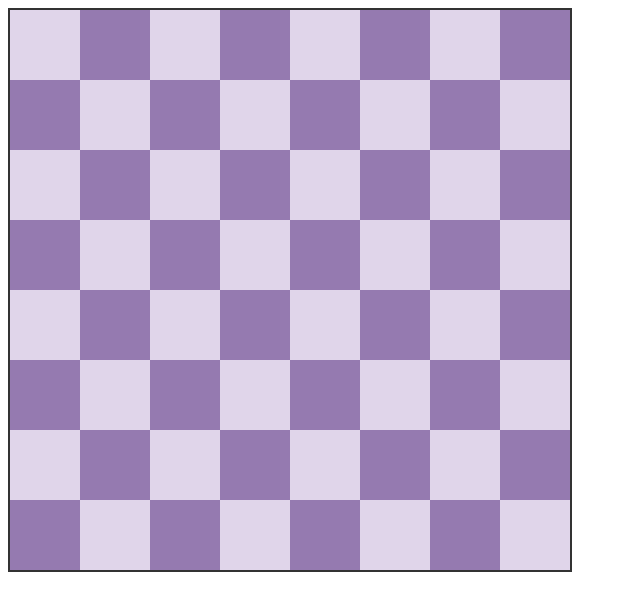
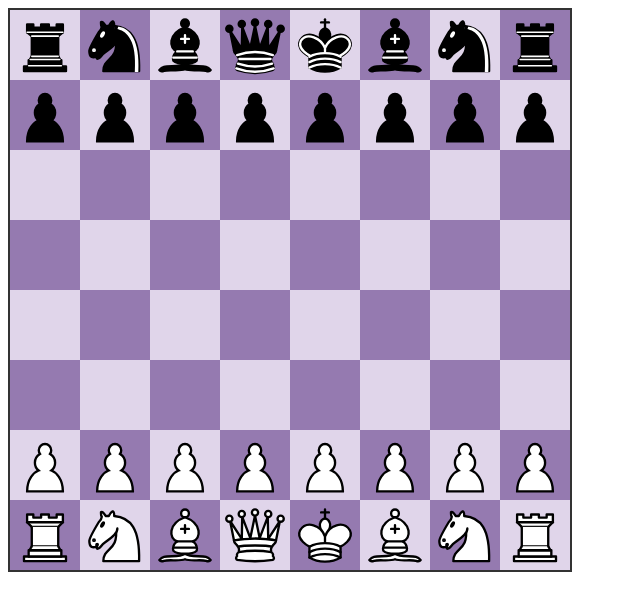
Before and after one commit to NikoM94/JSChess, a website with bundled scripts: page index.html in a window 1280 px wide. Shown: the whole page, without its empty margins (0-640 px from the left). Built offline with nearby package versions, Linux system fonts and the light colour scheme.

Commit message:
draw pieces and add click handlers

```diff
--- a/css/board.css
+++ b/css/board.css
@@ -11,4 +11,17 @@
   width: 70px;
   height: 70px;
   box-sizing: border-box;
+  align-items: center;
+  justify-content: center;
 }
+
+.piece {
+  width: 70px;
+  height: 70px;
+  align-items: center;
+  justify-content: center;
+}
+
+.none-piece {
+  display: none;
+}
--- a/js/board/board.js
+++ b/js/board/board.js
@@ -1,39 +1,61 @@
 import { Tile } from "./tile.js";
-import { ROWS, COLS } from "./constants.js";
+import { ROWS, COLS, BOARD_PRESET } from "./constants.js";
+import { Piece } from "./piece.js";
 
 class Board {
   constructor() {
     this.tiles = [];
+    this.pieces = [];
   }
 
   getTile(x, y) {
     return this.tiles[y][x];
   }
 
+  addListeners() {
+    const tileElements = document.querySelectorAll(".tile");
+    tileElements.forEach((tileElement) => {
+      tileElement.addEventListener("click", (event) => {
+        const x = parseInt(event.currentTarget.getAttribute("data-x"));
+        const y = parseInt(event.currentTarget.getAttribute("data-y"));
+        console.log(`Tile clicked at (${x}, ${y})`);
+      });
+    });
+  }
+
   createBoard() {
-    console.log("Creating board...");
     for (let i = 1; i <= ROWS; i++) {
       let row = [];
       for (let j = 1; j <= COLS; j++) {
         let color = (i + j) % 2 === 0 ? "#E0D5EA" : "#957AB0";
-        row.push(new Tile(i, j, color));
-        console.log(`Created tile at (${i}, ${j}) with color ${color}`);
+        const pieceType = BOARD_PRESET.standard[i - 1][j - 1].split("_")[0];
+        const pieceColor = BOARD_PRESET.standard[i - 1][j - 1].split("_")[1];
+        if (pieceType === "none") {
+          const piece = new Piece(pieceType, pieceColor);
+          row.push(new Tile(i, j, color, piece));
+        } else {
+          const piece = new Piece(
+            pieceType,
+            pieceColor,
+            `../../assets/${pieceColor}_${pieceType}.svg`,
+          );
+          row.push(new Tile(i, j, color, piece));
+          this.pieces.push(piece);
+        }
       }
       this.tiles.push(row);
     }
   }
 
   drawBoard() {
-    console.log("Drawing board...");
-    console.log(this.tiles);
     const boardElement = document.querySelector(".game-container");
     for (let i = 0; i < ROWS; i++) {
       for (let j = 0; j < COLS; j++) {
         const tileElement = this.tiles[i][j].drawTile();
         boardElement.appendChild(tileElement);
-        console.log(`Drew tile at (${i}, ${j})`);
       }
     }
+    this.addListeners();
   }
 }
 
--- a/js/board/constants.js
+++ b/js/board/constants.js
@@ -15,4 +15,53 @@ const PIECES = {
   king: "king",
 };
 
-export { ROWS, COLS, COLORS, PIECES };
+const BOARD_PRESET = {
+  standard: [
+    [
+      "rook_black",
+      "knight_black",
+      "bishop_black",
+      "queen_black",
+      "king_black",
+      "bishop_black",
+      "knight_black",
+      "rook_black",
+    ],
+    [
+      "pawn_black",
+      "pawn_black",
+      "pawn_black",
+      "pawn_black",
+      "pawn_black",
+      "pawn_black",
+      "pawn_black",
+      "pawn_black",
+    ],
+    ["none", "none", "none", "none", "none", "none", "none", "none"],
+    ["none", "none", "none", "none", "none", "none", "none", "none"],
+    ["none", "none", "none", "none", "none", "none", "none", "none"],
+    ["none", "none", "none", "none", "none", "none", "none", "none"],
+    [
+      "pawn_white",
+      "pawn_white",
+      "pawn_white",
+      "pawn_white",
+      "pawn_white",
+      "pawn_white",
+      "pawn_white",
+      "pawn_white",
+    ],
+    [
+      "rook_white",
+      "knight_white",
+      "bishop_white",
+      "queen_white",
+      "king_white",
+      "bishop_white",
+      "knight_white",
+      "rook_white",
+    ],
+  ],
+};
+
+export { ROWS, COLS, COLORS, PIECES, BOARD_PRESET };
--- a/js/board/piece.js
+++ b/js/board/piece.js
@@ -1,8 +1,20 @@
-import { PIECES, COLORS } from "./constants";
+import { PIECES, COLORS } from "./constants.js";
 class Piece {
-  constructor(type, color) {
+  constructor(type, color, imageSrc = "") {
     this.type = PIECES[type];
     this.color = COLORS[color];
+    this.imageSrc = imageSrc;
+  }
+  drawPiece() {
+    const pieceElement = document.createElement("img");
+    pieceElement.classList.add("piece");
+    pieceElement.setAttribute("data-type", this.type);
+    pieceElement.setAttribute("data-color", this.color);
+    if (this.imageSrc == "") {
+      pieceElement.classList.add("none-piece");
+    }
+    pieceElement.src = this.imageSrc;
+    return pieceElement;
   }
 }
 
--- a/js/board/tile.js
+++ b/js/board/tile.js
@@ -1,15 +1,11 @@
-import { Piece } from "../pieces/piece.js";
-import { PIECES, COLORS } from "../pieces/constants.js";
+import { Piece } from "./piece.js";
+import { PIECES, COLORS } from "./constants.js";
 class Tile {
   constructor(x, y, color, piece = null) {
     this.x = x;
     this.y = y;
     this.color = color;
     this.piece = piece ? piece : null;
-  }
-
-  getCoordinates() {
-    return { x: this.x, y: this.y };
   }
 
   drawTile() {
--- a/js/index.js
+++ b/js/index.js
@@ -2,4 +2,3 @@ import { Board } from "./board/board.js";
 let b = new Board();
 b.createBoard();
 b.drawBoard();
-b.getTile;
```
Also changed, not shown: 1 other file.
